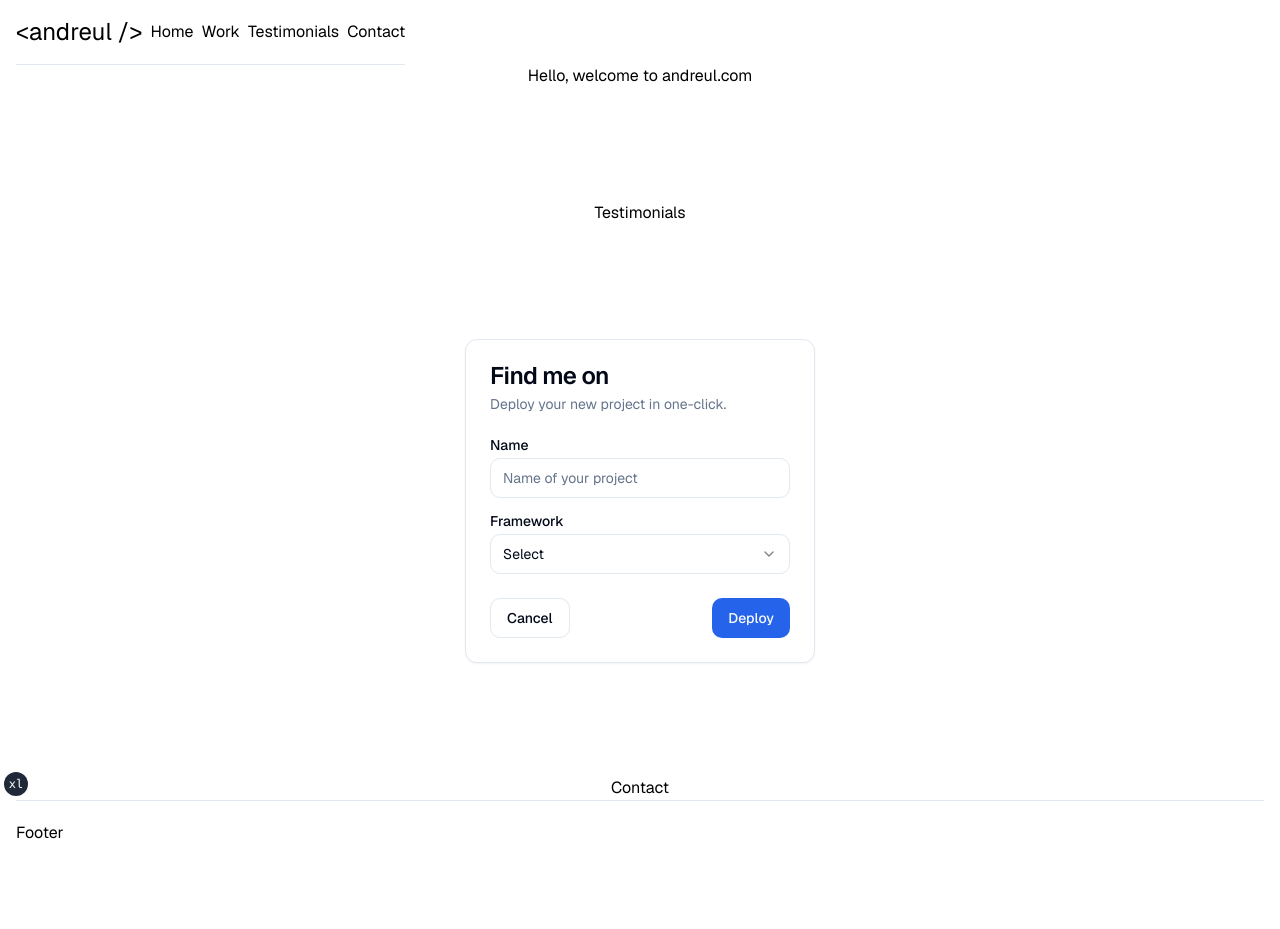
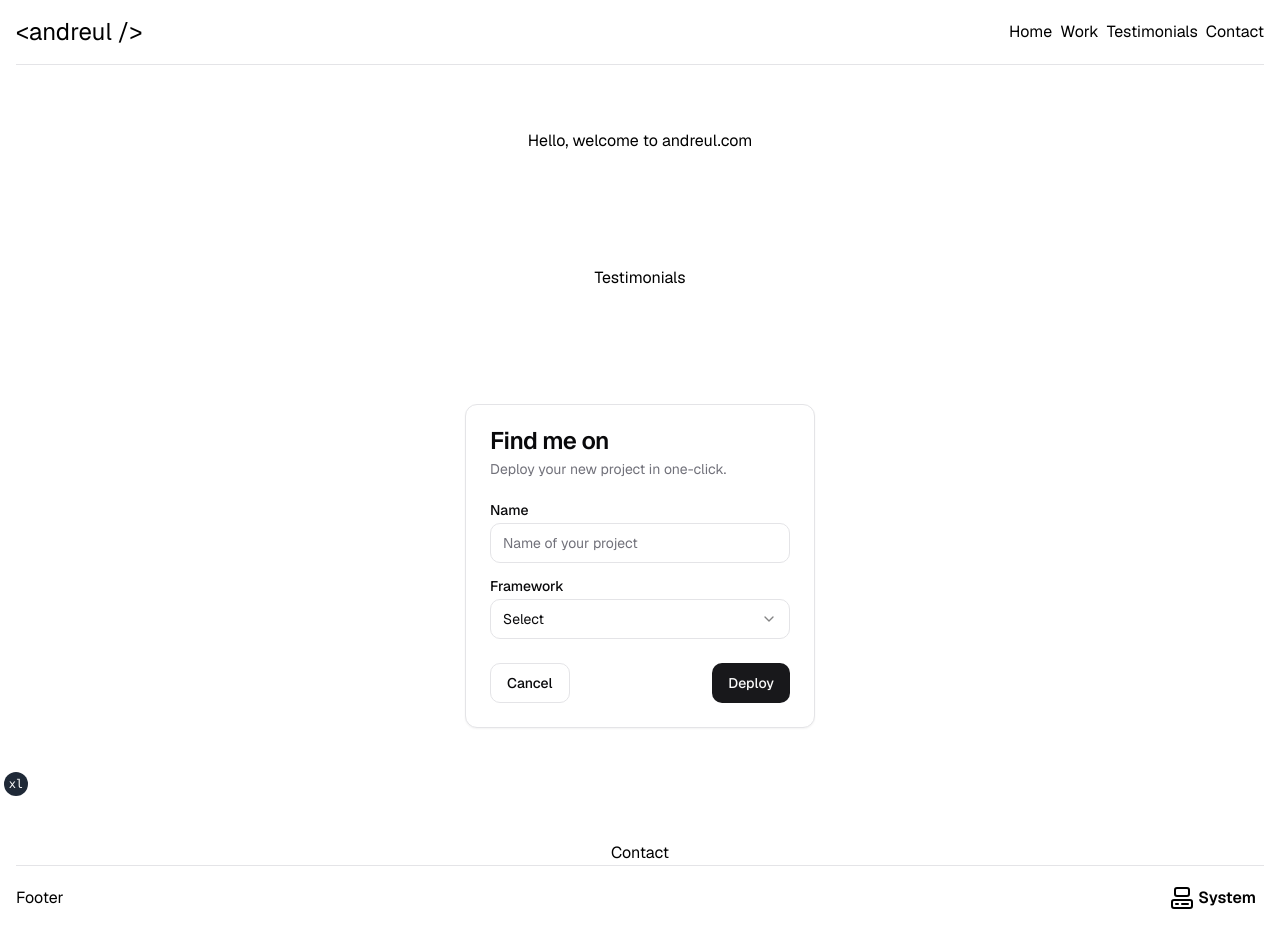
Before and after one commit to Andreul369/andreul.com, a Next.js app: page / in a window 1280 px wide. Before the commit the page ends 864 px from the top, so only its background shows below. Built offline with nearby package versions, Linux system fonts and the light colour scheme.

Commit message:
sddadsdd

```diff
--- a/src/app/globals.css
+++ b/src/app/globals.css
@@ -2,50 +2,49 @@
 @tailwind components;
 @tailwind utilities;
 
-/* BLUE THEME FROM SHADCN UI SITE */
 @layer base {
   :root {
     --background: 0 0% 100%;
-    --foreground: 222.2 84% 4.9%;
+    --foreground: 240 10% 3.9%;
     --card: 0 0% 100%;
-    --card-foreground: 222.2 84% 4.9%;
+    --card-foreground: 240 10% 3.9%;
     --popover: 0 0% 100%;
-    --popover-foreground: 222.2 84% 4.9%;
-    --primary: 221.2 83.2% 53.3%;
-    --primary-foreground: 210 40% 98%;
-    --secondary: 210 40% 96.1%;
-    --secondary-foreground: 222.2 47.4% 11.2%;
-    --muted: 210 40% 96.1%;
-    --muted-foreground: 215.4 16.3% 46.9%;
-    --accent: 210 40% 96.1%;
-    --accent-foreground: 222.2 47.4% 11.2%;
+    --popover-foreground: 240 10% 3.9%;
+    --primary: 240 5.9% 10%;
+    --primary-foreground: 0 0% 98%;
+    --secondary: 240 4.8% 95.9%;
+    --secondary-foreground: 240 5.9% 10%;
+    --muted: 240 4.8% 95.9%;
+    --muted-foreground: 240 3.8% 46.1%;
+    --accent: 240 4.8% 95.9%;
+    --accent-foreground: 240 5.9% 10%;
     --destructive: 0 84.2% 60.2%;
-    --destructive-foreground: 210 40% 98%;
-    --border: 214.3 31.8% 91.4%;
-    --input: 214.3 31.8% 91.4%;
-    --ring: 221.2 83.2% 53.3%;
+    --destructive-foreground: 0 0% 98%;
+    --border: 240 5.9% 90%;
+    --input: 240 5.9% 90%;
+    --ring: 240 5.9% 10%;
     --radius: 0.75rem;
   }
 
   .dark {
-    --background: 222.2 84% 4.9%;
-    --foreground: 210 40% 98%;
-    --card: 222.2 84% 4.9%;
-    --card-foreground: 210 40% 98%;
-    --popover: 222.2 84% 4.9%;
-    --popover-foreground: 210 40% 98%;
-    --primary: 217.2 91.2% 59.8%;
-    --primary-foreground: 222.2 47.4% 11.2%;
-    --secondary: 217.2 32.6% 17.5%;
-    --secondary-foreground: 210 40% 98%;
-    --muted: 217.2 32.6% 17.5%;
-    --muted-foreground: 215 20.2% 65.1%;
-    --accent: 217.2 32.6% 17.5%;
-    --accent-foreground: 210 40% 98%;
+    --background: 240 10% 3.9%;
+    --foreground: 0 0% 98%;
+    --card: 240 10% 3.9%;
+    --card-foreground: 0 0% 98%;
+    --popover: 240 10% 3.9%;
+    --popover-foreground: 0 0% 98%;
+    --primary: 0 0% 98%;
+    --primary-foreground: 240 5.9% 10%;
+    --secondary: 240 3.7% 15.9%;
+    --secondary-foreground: 0 0% 98%;
+    --muted: 240 3.7% 15.9%;
+    --muted-foreground: 240 5% 64.9%;
+    --accent: 240 3.7% 15.9%;
+    --accent-foreground: 0 0% 98%;
     --destructive: 0 62.8% 30.6%;
-    --destructive-foreground: 210 40% 98%;
-    --border: 217.2 32.6% 17.5%;
-    --input: 217.2 32.6% 17.5%;
-    --ring: 224.3 76.3% 48%;
+    --destructive-foreground: 0 0% 98%;
+    --border: 240 3.7% 15.9%;
+    --input: 240 3.7% 15.9%;
+    --ring: 240 4.9% 83.9%;
   }
 }
--- a/src/app/layout.tsx
+++ b/src/app/layout.tsx
@@ -23,7 +23,7 @@ export default function RootLayout({
     <html lang="en" className={GeistSans.className}>
       <body className="min-h-screen antialiased">
         <ThemeProvider attribute="class" defaultTheme="system" enableSystem>
-          <div className="relative px-4 ">
+          <div className="relative flex flex-col px-4">
             <NavBar />
             <main className="flex min-h-screen flex-col items-center justify-between pt-16">
               {children}
--- a/src/components/footer.tsx
+++ b/src/components/footer.tsx
@@ -1,9 +1,29 @@
 import React from 'react';
+import dynamic from 'next/dynamic';
+
+import { Button } from './ui';
+
+const ThemeToggle = dynamic(() => import('@/components/theme-toggle'), {
+  ssr: false,
+  loading: () => (
+    <Button
+      variant="ghost"
+      size="sm"
+      className="gap-1 px-2 text-lg font-semibold md:text-base"
+    >
+      <div className="h-6 w-6 animate-pulse rounded-full bg-muted-foreground/70" />
+      <span className="w-14 animate-pulse rounded bg-muted-foreground/70 capitalize">
+        &nbsp;
+      </span>
+    </Button>
+  ),
+});
 
 const Footer = () => {
   return (
     <footer className="flex h-16 items-center justify-between border-t">
-      Footer
+      <h1>Footer</h1>
+      <ThemeToggle />
     </footer>
   );
 };
--- a/src/components/nav.tsx
+++ b/src/components/nav.tsx
@@ -5,7 +5,7 @@ import { navItems } from '@/app/config';
 
 const NavBar = () => {
   return (
-    <div className="fixed flex items-center justify-between gap-2 border-b">
+    <div className="flex items-center justify-between gap-2 border-b">
       <p className="text-2xl">{`<andreul />`}</p>
       <nav className="flex h-16 items-center gap-2">
         {navItems.map((item, idx) => (
```
